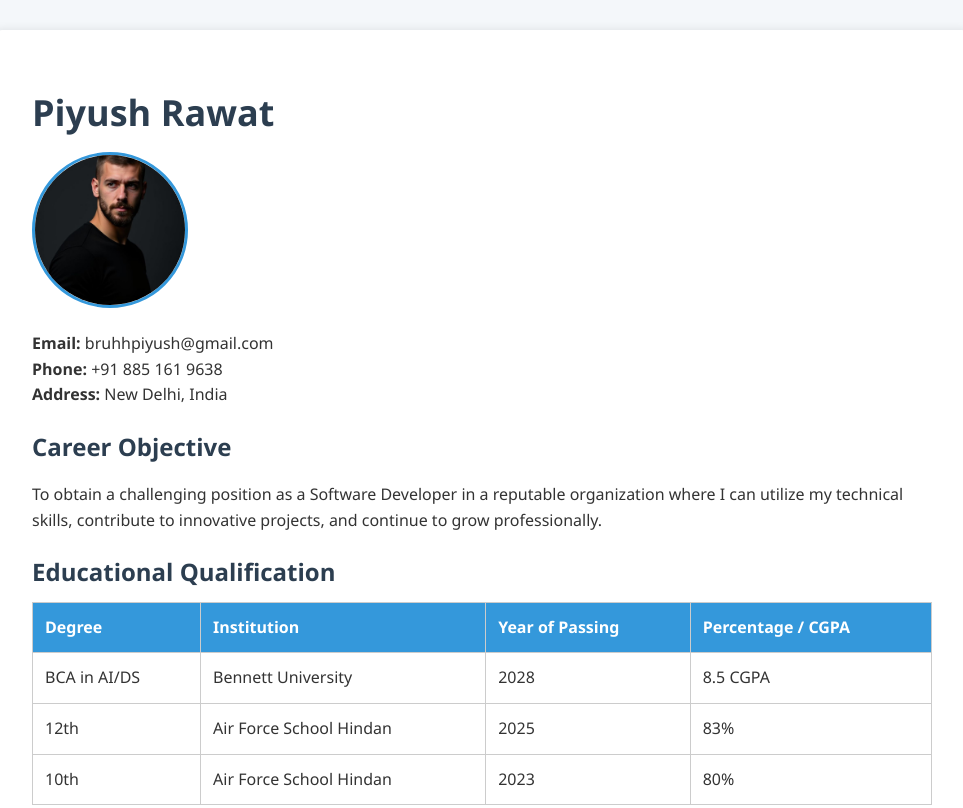
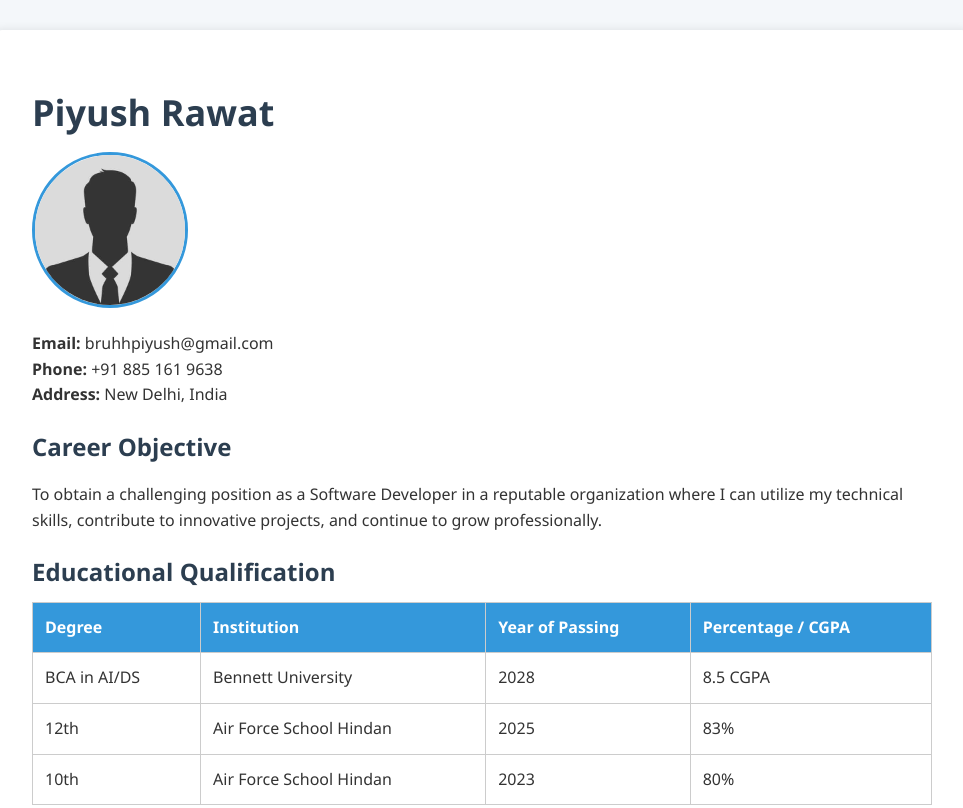
Before and after one commit to bruhpiyush/My-Resume, a plain HTML site: page index.html in a window 1280 px wide. Shown: the top 808 px of the page, without its empty margins (158-1121 px from the left). Drawn offline with Linux system fonts and the light colour scheme.

Commit message:
index.html

```diff
--- a/index.html
+++ b/index.html
@@ -104,7 +104,7 @@
 
     <!-- Personal Information -->
     <h1>Piyush Rawat</h1>
-    <img src="https://github.com/bruhpiyush/My-Resume/blob/main/profile.jpg?raw=true" alt="Profile Picture">
+    <img src="https://github.com/bruhpiyush/My-Resume/blob/main/demo_profile.jpg?raw=true" alt="Profile Picture">
     <p>
         <strong>Email:</strong> bruhhpiyush@gmail.com <br>
         <strong>Phone:</strong> +91 885 161 9638 <br>
```
